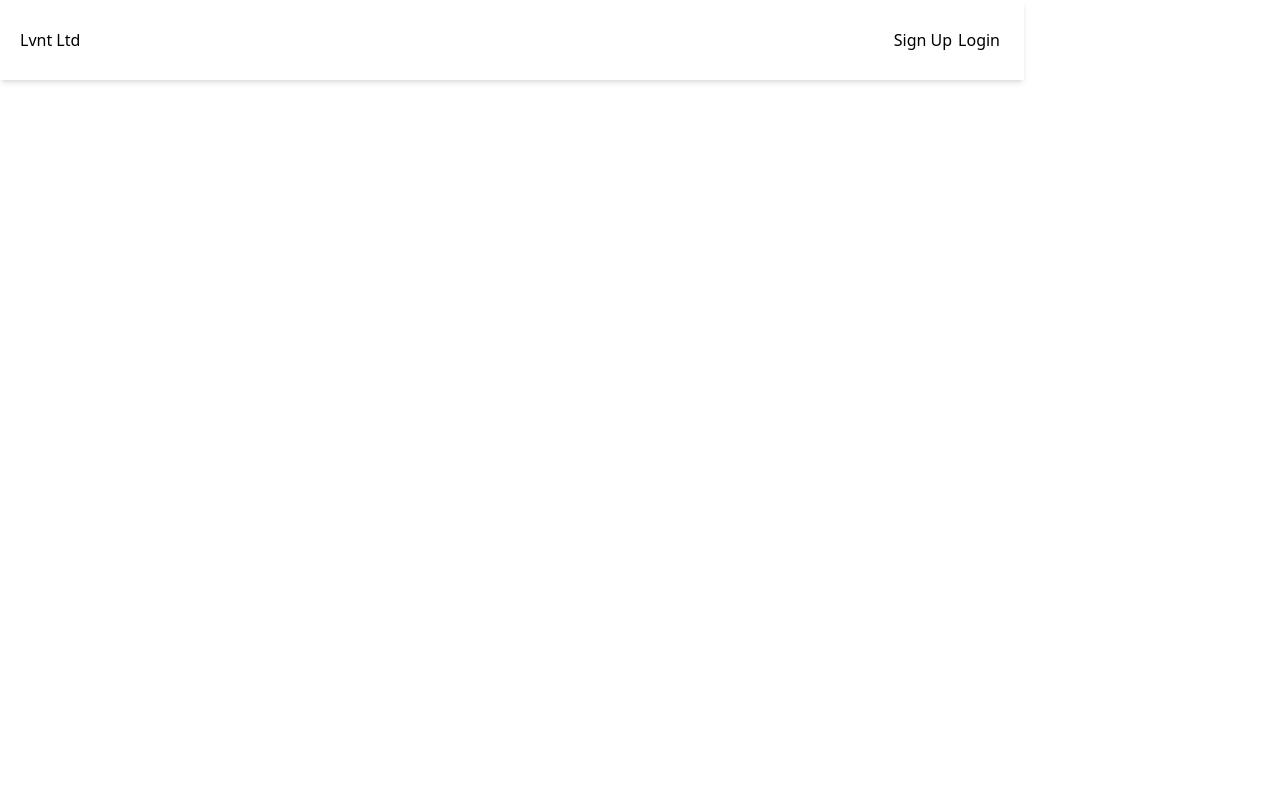
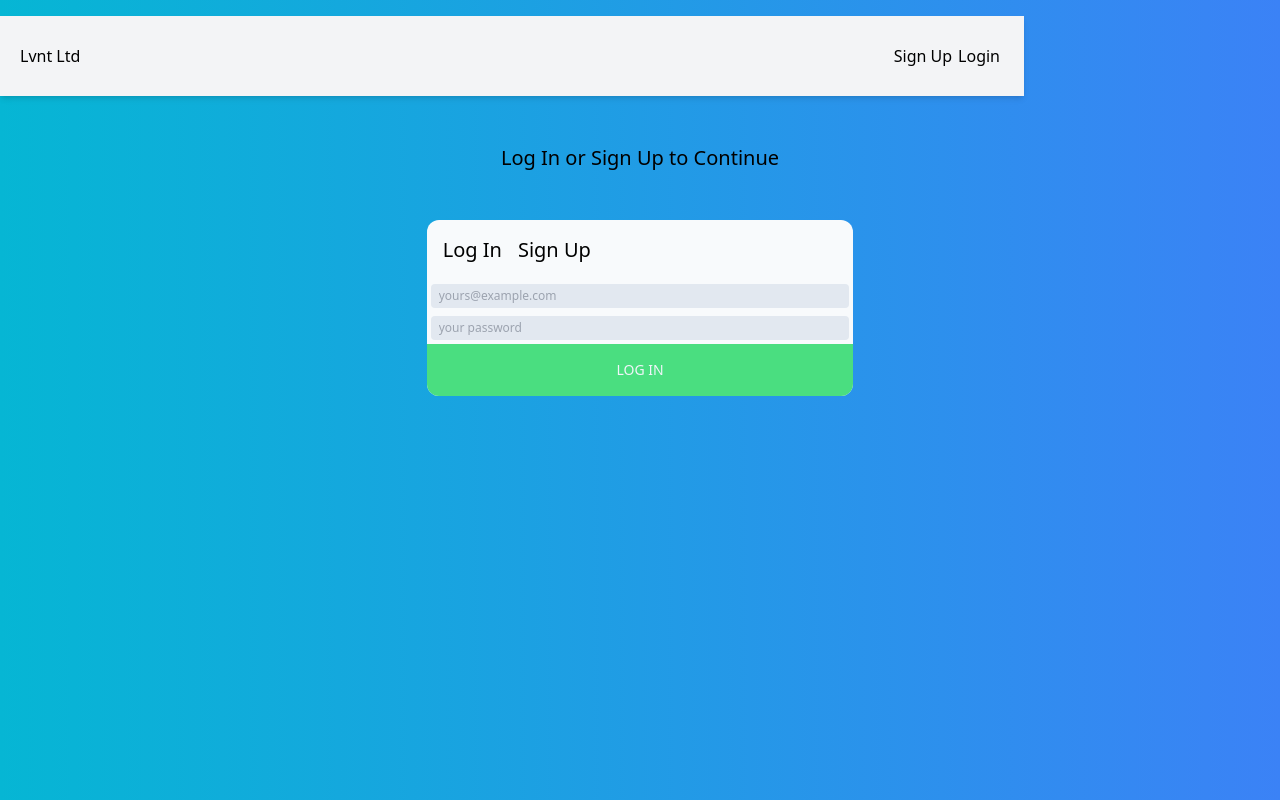
Before and after one commit to alptekinsarilar/staj-app, a React (Create React App) app in the folder client/: page / in a window 1280 px wide. Built offline with nearby package versions, Linux system fonts and the light colour scheme.

Commit message:
Register form stillendirildi. email validation kontrolu yapiliyor hatali emailde konsola uyari veriyor

```diff
--- a/client/src/App.js
+++ b/client/src/App.js
@@ -2,12 +2,16 @@ import { createBrowserRouter, RouterProvider } from "react-router-dom";
 
 /* import all components */
 import Navbar from "./components/Navbar";
+import Content from "./components/Content";
 
 /* root routes */
 const router = createBrowserRouter([
   {
     path: "/",
-    element: <Navbar />,
+    element: <>
+      <Navbar />
+      <Content />
+    </>,
   },
   {
     path: "*",
@@ -17,7 +21,7 @@ const router = createBrowserRouter([
 
 const App = () => {
   return (
-    <div>
+    <div className="min-h-screen py-4 bg-gradient-to-r from-cyan-500 to-blue-500">
       <RouterProvider router={router}></RouterProvider>
     </div>
   );
--- /dev/null
+++ b/client/src/components/Content.jsx
@@ -0,0 +1,70 @@
+import { useState } from "react";
+
+const Content = () => {
+  const validateEmail = (email) => {
+    return email.match(
+      /^(([^<>()[\]\\.,;:\s@\"]+(\.[^<>()[\]\\.,;:\s@\"]+)*)|(\".+\"))@((\[[0-9]{1,3}\.[0-9]{1,3}\.[0-9]{1,3}\.[0-9]{1,3}\])|(([a-zA-Z\-0-9]+\.)+[a-zA-Z]{2,}))$/
+    );
+  };
+
+  const [email, setEmail] = useState("");
+  return (
+    <main className="container mx-auto">
+      <div className="flex flex-col justify-center items-center">
+        <div className="m-12 text-xl">
+          <h2>Log In or Sign Up to Continue</h2>
+        </div>
+
+        <div className="flex flex-col w-3/4 sm:w-1/3 bg-slate-50 rounded-xl mx-auto min-w-fit overflow-hidden">
+          <div className="flex items-center justify-start my-4 mx-2">
+            <div
+              tabIndex={1}
+              className=" text-xl ease-in-out duration-300 focus:text-3xl focus:pointer-events-none  hover:text-gray-500 mx-2 cursor-pointer"
+            >
+              Log In
+            </div>
+            <div
+              tabIndex={2}
+              className=" text-xl ease-in-out duration-300 focus:text-3xl focus:pointer-events-none hover:text-gray-500 mx-2 cursor-pointer"
+            >
+              Sign Up
+            </div>
+          </div>
+
+          <form action="#">
+            <div className="flex flex-col">
+              <input
+                type="text"
+                placeholder="yours@example.com"
+                className="py-1 px-2 m-1 rounded border-gray-400 bg-slate-200 text-xs"
+                onChange={(e) => setEmail(e.target.value)}
+              />
+              <input
+                type="text"
+                placeholder="your password"
+                className="py-1 px-2 m-1 rounded border-gray-400 bg-slate-200 text-xs"
+              />
+              <button
+                type="submit"
+                className="bg-green-400 text-sm hover:text-base ease-in-out duration-300 flex-grow text-slate-100 py-4"
+                onClick={(e) => {
+                  e.preventDefault();
+                  console.log();
+                  if (validateEmail(email)) {
+                    console.log("başarılısss");
+                  } else {
+                    console.log("non-valid email");
+                  }
+                }}
+              >
+                LOG IN
+              </button>
+            </div>
+          </form>
+        </div>
+      </div>
+    </main>
+  );
+};
+
+export default Content;
--- a/client/src/components/Navbar.jsx
+++ b/client/src/components/Navbar.jsx
@@ -1,6 +1,6 @@
 const Navbar = () => {
   return (
-    <nav className="h-20 w-4/5 flex items-center py-5 px-5 shadow-md">
+    <nav className="bg-gray-100 h-20 w-4/5 flex items-center py-5 px-5 shadow-md">
       <h1 className="grow">Lvnt Ltd</h1>
       <div className="m-1">
         <a className="" href="#">
```
